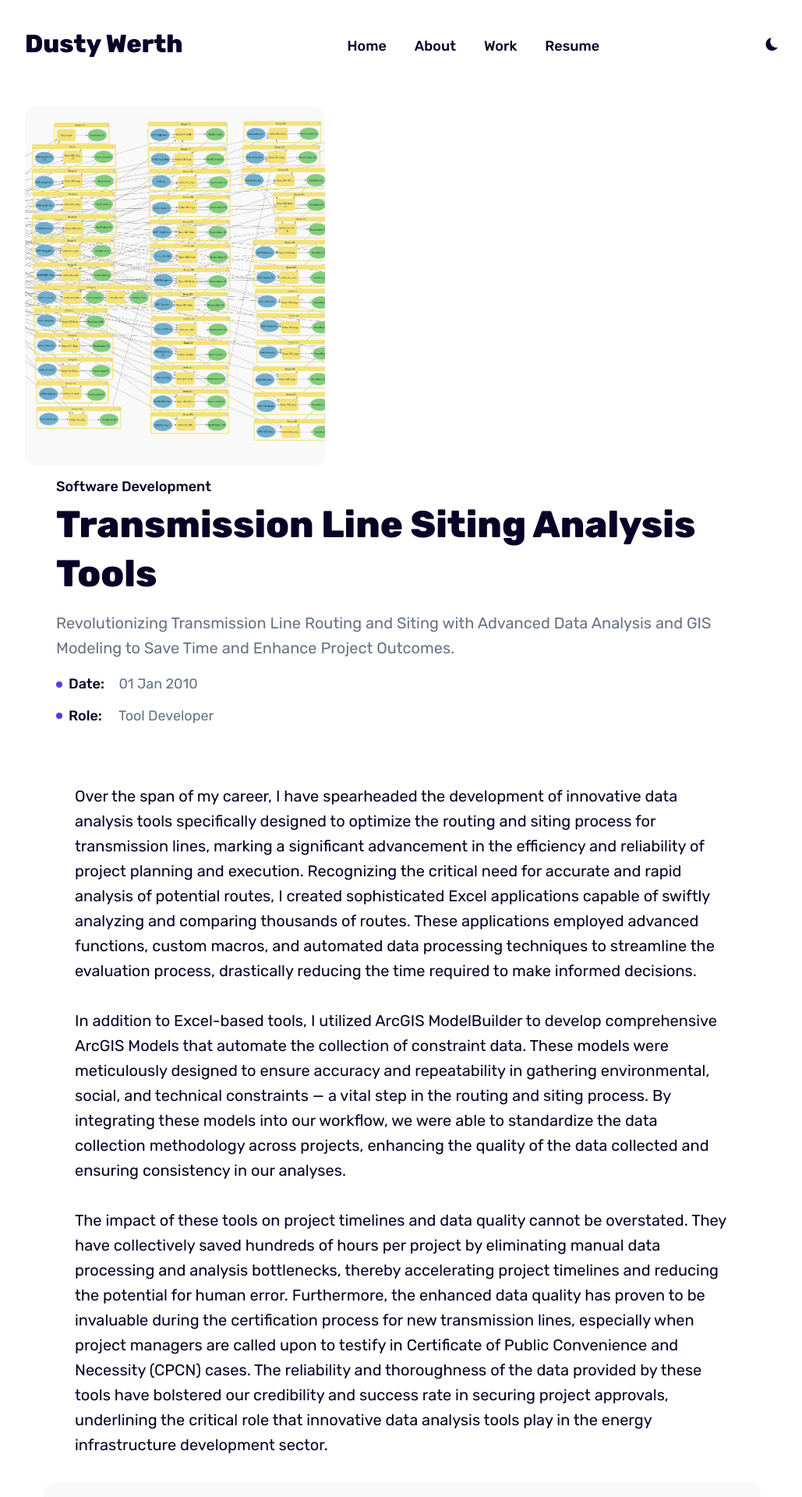
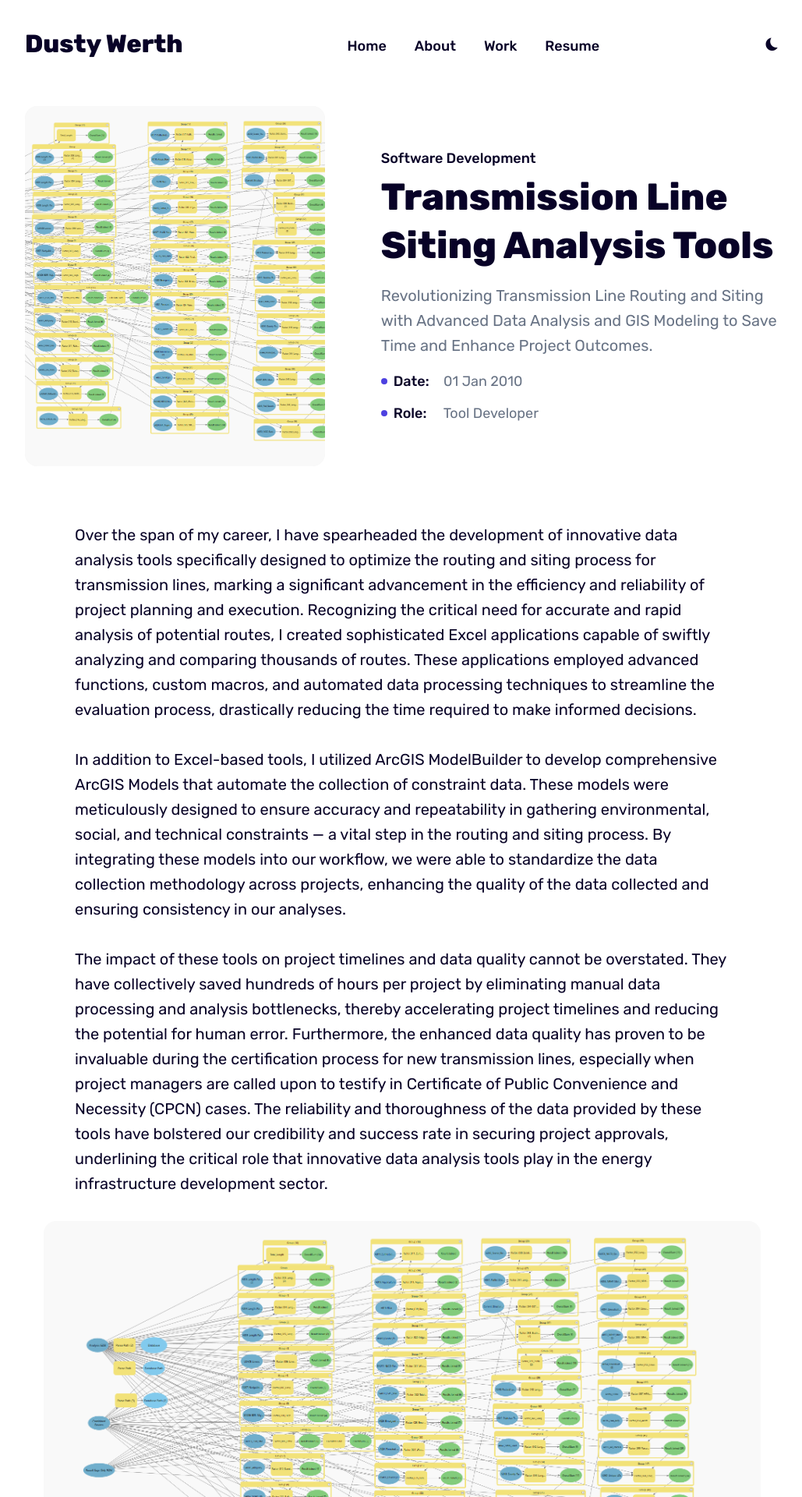
Before and after one commit to DustyWerth/DustyWerth.github.io, a Jekyll site: the page built from _works/Route-Analysis-Tools.md, in a window 1280 px wide. Shown: the top 1920 px of the page at 78% size, without its empty margins (124-1153 px from the left). Built offline with Jekyll 4.4.1, drawn with Linux system fonts in a browser that asks for light colours.

Commit message:
Update work.html

```diff
--- a/_layouts/work.html
+++ b/_layouts/work.html
@@ -19,7 +19,7 @@
       </div>
       {% endif %}
 
-      <div class="col col-11 col-d-8">
+      <div class="col col-7 col-d-12">
         <div class="work-head__right">
           {% if page.category %}
           <div class="work-category">{{ page.category }}</div>
```
